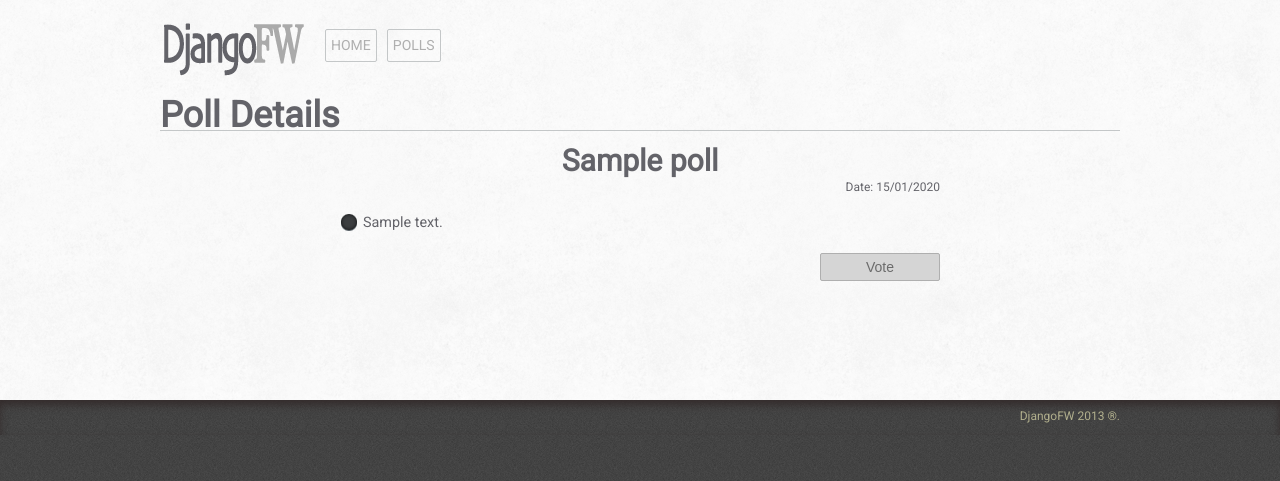
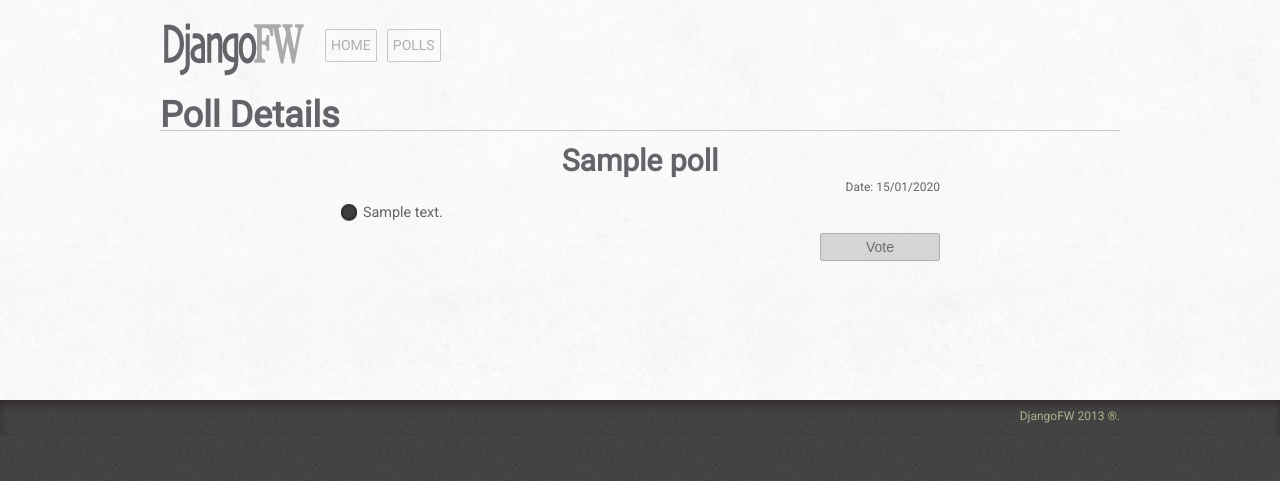
Before and after one commit to adroaldof/djangofw, a Django app: page /polls/1 in a window 1280 px wide. Shown: the top 481 px of the page. Run offline with Django 3.2, Linux system fonts and the light colour scheme; tables that the repository leaves empty hold one stand-in row (values such as "Sample post"); parts of the project's set-up code (start-up, migrations or seed data) failed here and were passed over; some libraries are stand-ins or nearby versions.

```diff
--- a/static/css/styles.css
+++ b/static/css/styles.css
@@ -64,7 +64,7 @@ p {
 }
 
 ul {
-  margin: 10px 0;
+  margin: 0;
 }
 
 li {
```
